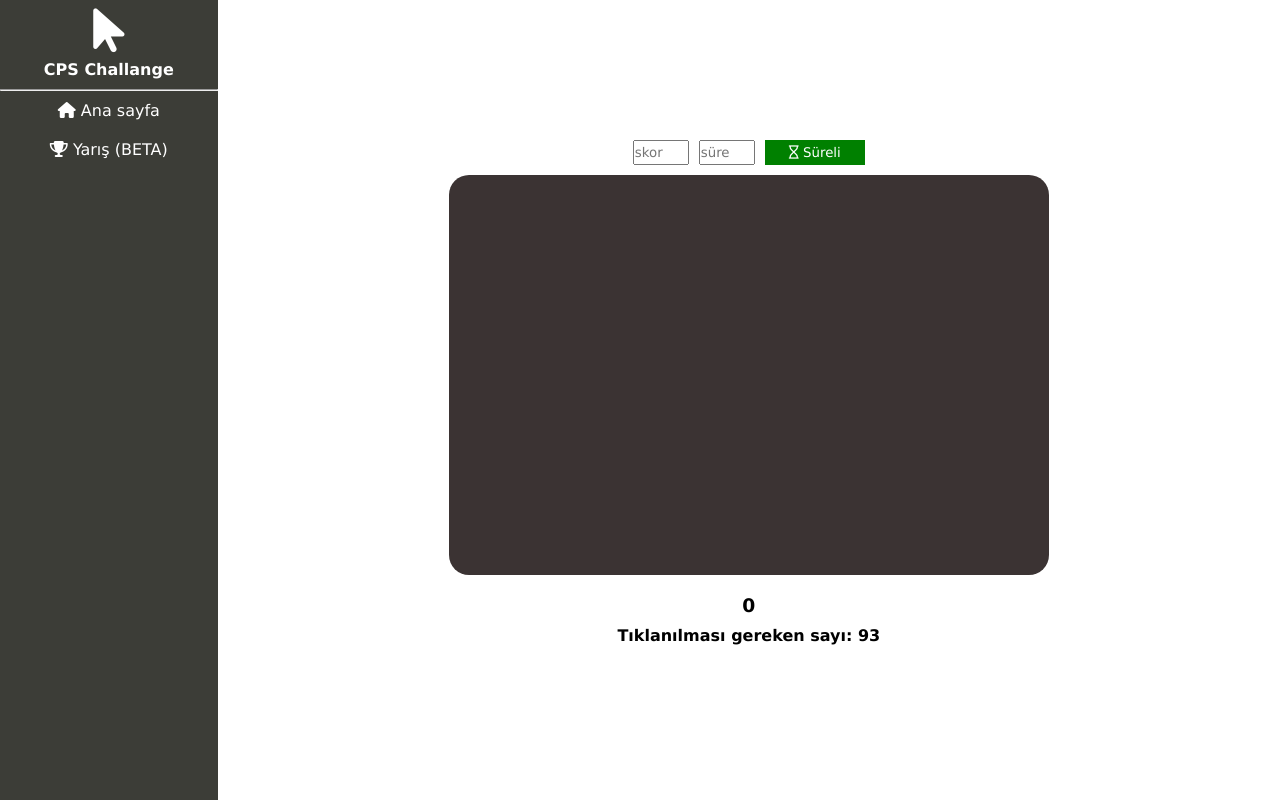
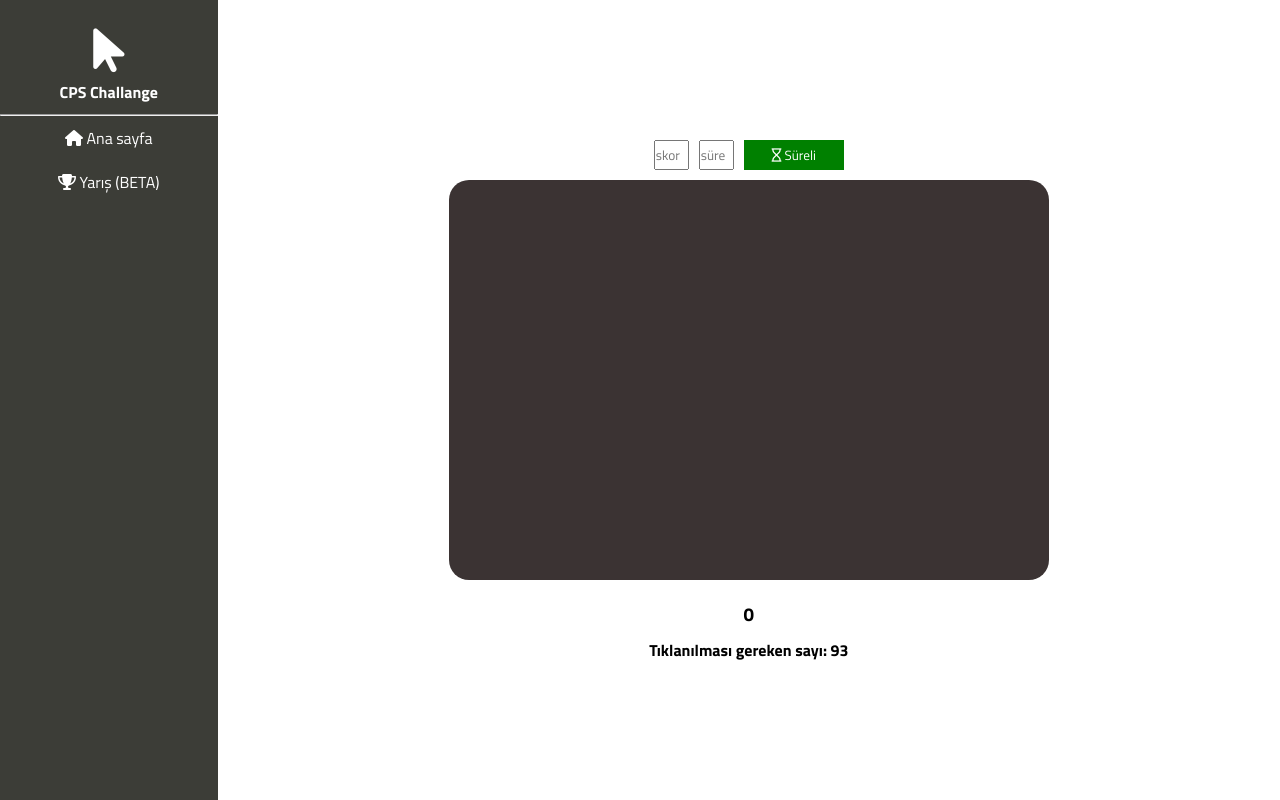
Before and after one commit to Furkanerkul/CPSChallange, a plain HTML site: page index.html in a window 1280 px wide. Drawn offline with Linux system fonts and the light colour scheme.

Commit message:
Font değişti

```diff
--- a/index.html
+++ b/index.html
@@ -12,7 +12,7 @@
 </head>
 <body>
     <aside>
-        <center>
+        <center style="margin-top: 20px;">
             <a href="index.html"><i class="fa-solid fa-arrow-pointer" style="top: 5px; font-size: 50px;"></i></a>
             <h4 style="top: 10px;">CPS Challange</h4>
             <hr style="top: 20px;">
@@ -34,9 +34,10 @@
         </div>
         <h3>0</h3>
         <h4></h4>
-        <h5 id="cps"></h5>
+        <h5 id="cps" style="bottom: 10px;"></h5>
         <h5 id="sure"></h5>
     </div>
+
     <script src="script.js"></script>
 </body>
 </html>
--- a/style.css
+++ b/style.css
@@ -1,7 +1,9 @@
+@import url('https://fonts.googleapis.com/css2?family=Titillium+Web:ital,wght@0,200;0,300;0,400;0,600;0,700;0,900;1,200;1,300;1,400;1,600;1,700&display=swap');
+
 *{
     margin: 0px;
     padding: 0px;
-    font-family: 'Lucida Sans', sans-serif;
+    font-family: 'Titillium Web', sans-serif;
     position: relative;
 }
 
```
